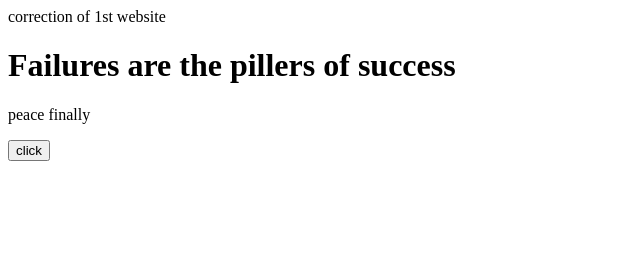
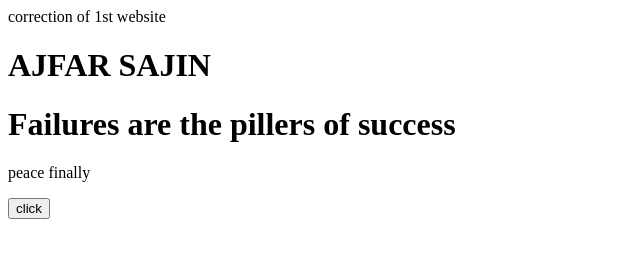
Before and after one commit to SajinAjfar/correction-1st-website, a plain HTML site: page Index.html in a window 1280 px wide. Shown: the whole page, without its empty margins (0-640 px from the left). Drawn offline with Linux system fonts and the light colour scheme.

Commit message:
name added

```diff
--- a/Index.html
+++ b/Index.html
@@ -5,6 +5,7 @@
 </head>
 <body>
     correction of 1st website
+    <h1>AJFAR SAJIN</h1>
     <h1>Failures are the pillers of success</h1>
     <p>peace finally</p>
     <button>click</button>
```
